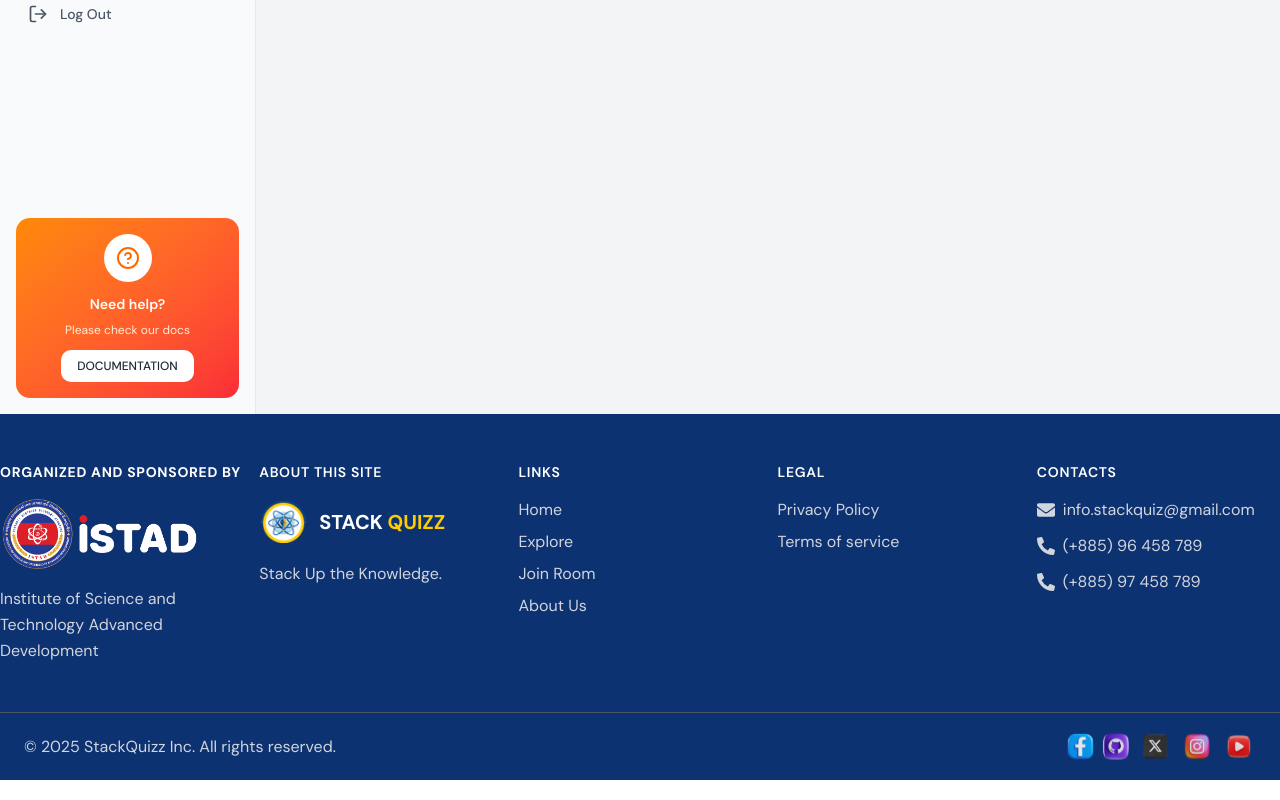
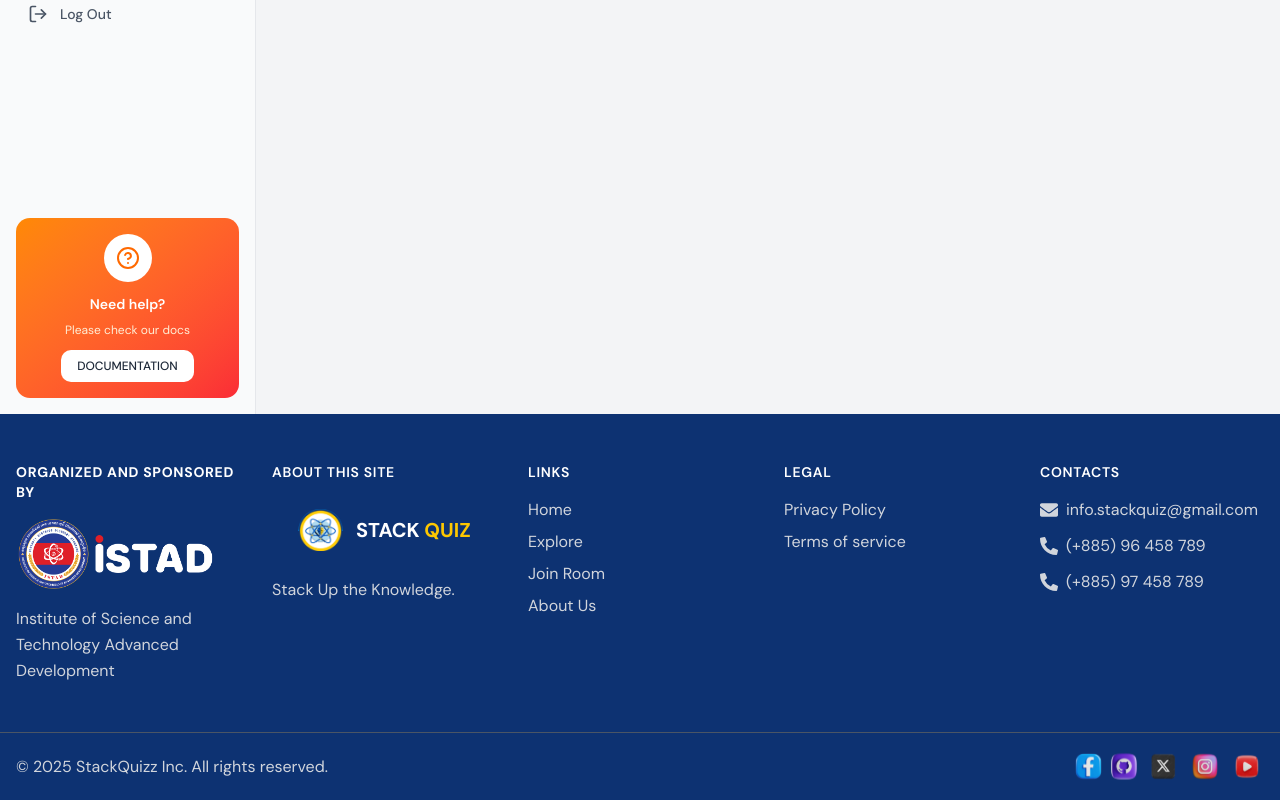
Before and after one commit to Kukseng/stackquiz, a Next.js app: page /dashboard in a window 1280 px wide. Shown: the part 386-1186 px from the top of the page. Built offline with nearby package versions, Linux system fonts and the light colour scheme.

Commit message:
Change ui

```diff
--- a/src/app/globals.css
+++ b/src/app/globals.css
@@ -130,6 +130,7 @@
 
 html {
   overflow-x: hidden;
+
 }
 
 /* secondary color */
--- a/src/components/about/EstablishmentSection.tsx
+++ b/src/components/about/EstablishmentSection.tsx
@@ -1,9 +1,7 @@
 "use client";
 
 import { useLanguage } from "@/context/LanguageContext";
-
 import { ContentSection } from "./ContentSection";
-
 import en from "@/locales/en.json";
 import kh from "@/locales/km.json";
 
--- a/src/components/about/Mentors.tsx
+++ b/src/components/about/Mentors.tsx
@@ -243,7 +243,7 @@ export function MentorsSection() {
               >
                 <div className="w-full h-full flex items-center justify-center">
                   <Image
-                    src="/instagram.png"
+                    src="/social_media_icon/telegram-logo.png"
                     alt="Instagram"
                     width={32}
                     height={32}
--- a/src/components/about/Mission.tsx
+++ b/src/components/about/Mission.tsx
@@ -1,9 +1,7 @@
 "use client";
 
 import { useLanguage } from "@/context/LanguageContext";
-
 import { ContentSection } from "./ContentSection";
-
 import en from "@/locales/en.json";
 import kh from "@/locales/km.json";
 
--- a/src/components/about/Team.tsx
+++ b/src/components/about/Team.tsx
@@ -91,7 +91,7 @@ export function TeamsSection() {
                 <Image src="/social_media_icon/github.svg" alt="GitHub" width={28} height={28} className="object-contain" />
               </a>
               <a href={member.socials.instagram} target="_blank" rel="noopener noreferrer">
-                <Image src="/instagram.png" alt="Instagram" width={28} height={28} className="object-contain" />
+                <Image src="/social_media_icon/telegram-logo.png" alt="Telegram" width={28} height={28} className="object-contain" />
               </a>
             </div>
           </motion.div>
--- a/src/components/about/Technology.tsx
+++ b/src/components/about/Technology.tsx
@@ -92,7 +92,7 @@ const SectionTitle = ({ children, className = "" }: { children: React.ReactNode,
                 whileHover={{ scale: 1.1, y: -10 }}
                 transition={{ type: "spring", stiffness: 300 }}
               >
-                <div className="w-20 h-20 mb-4 relative group-hover:drop-shadow-2xl transition-all duration-300">
+                <div className="w-40 h-20 m-4 relative group-hover:drop-shadow-2xl transition-all duration-300">
                   <Image
                     src={tech.image}
                     alt={tech.name}
@@ -100,9 +100,9 @@ const SectionTitle = ({ children, className = "" }: { children: React.ReactNode,
                     className="object-contain"
                   />
                 </div>
-                <span className="text-sm font-medium text-white/80 group-hover:text-white transition-colors">
+                {/* <span className="text-sm font-medium text-white/80 group-hover:text-white transition-colors">
                   {tech.name}
-                </span>
+                </span> */}
               </motion.div>
             ))}
           </div>
--- a/src/components/about/Vision.tsx
+++ b/src/components/about/Vision.tsx
@@ -1,9 +1,10 @@
 "use client";
+
 import { useLanguage } from "@/context/LanguageContext";
 import { ContentSection } from "./ContentSection";
-
 import en from "@/locales/en.json";
 import kh from "@/locales/km.json";
+
 export function VisionSection() {
   const { language } = useLanguage();
   const t = language === "en" ? en : kh;
--- a/src/components/explore/templates-section.tsx
+++ b/src/components/explore/templates-section.tsx
@@ -218,7 +218,7 @@ export default function ChallengeGrid() {
           />
         </div>
 
-        <select className="w-full md:w-auto text-white px-4 py-2 mt-4 md:mt-0 rounded-full border focus:outline-none focus:ring-2 focus:ring-blue-500">
+        <select className="w-full md:w-auto text-gray-500 px-4 py-2 mt-4 md:mt-0 rounded-full border focus:outline-none focus:ring-2 focus:ring-blue-500">
           <option>Select category</option>
           <option>Math</option>
           <option>Physical</option>
--- a/src/components/navbar_footer/FooterComponent.tsx
+++ b/src/components/navbar_footer/FooterComponent.tsx
@@ -4,9 +4,9 @@ import { FaEnvelope, FaPhoneAlt } from "react-icons/fa";
 
 export default function Footer() {
   return (
-    <footer className="w-screen bg-footer text-white relative left-1/2 right-1/2 -ml-[50vw] -mr-[50vw]">
+    <footer className="w-full bg-footer text-white">
       {/* Main Footer Content */}
-      <div className="max-w-7xl mx-auto py-12 grid grid-cols-1 md:grid-cols-5 gap-4 text-center md:text-left">
+      <div className="max-w-7xl mx-auto px-4 py-12 grid grid-cols-1 md:grid-cols-5 gap-8 text-center md:text-left">
         {/* Organized and Sponsored By */}
         <div className="space-y-4">
           <h3 className="text-sm font-bold uppercase tracking-wider text-white">
@@ -17,7 +17,7 @@ export default function Footer() {
               src="/istad-logo-white.png"
               width={200}
               height={150}
-              alt="Logo"
+              alt="ISTAD Logo"
             />
           </div>
           <p className="text-[16px] text-gray-300 leading-relaxed">
@@ -25,18 +25,21 @@ export default function Footer() {
           </p>
         </div>
 
-        {/* About This Site */}
+        {/* About This Site - Aligned with Signup Button */}
         <div className="space-y-4">
           <h3 className="text-sm font-semibold uppercase tracking-wider text-white">
             ABOUT THIS SITE
           </h3>
-          <div className="flex items-center justify-center md:justify-start space-x-3">
-            <div className="w-12 h-12 flex items-center justify-center">
-              <Image src="/logo-sq.png" width={45} height={45} alt="logo" />
-            </div>
-            <div>
-              <div className="text-xl font-bold">
-                STACK <span className="text-yellow">QUIZZ</span>
+          {/* Logo container aligned to match navbar signup button position */}
+          <div className="flex items-center justify-center md:justify-start">
+            <div className="flex items-center space-x-3 px-6 py-2">
+              <div className="w-12 h-12 flex items-center justify-center">
+                <Image src="/logo-sq.png" width={45} height={45} alt="StackQuiz Logo" />
+              </div>
+              <div>
+                <div className="text-xl font-bold">
+                  STACK <span className="text-yellow-400">QUIZ</span>
+                </div>
               </div>
             </div>
           </div>
@@ -80,7 +83,7 @@ export default function Footer() {
         </div>
 
         {/* Contacts */}
-        <div className="space-y-4 text-center md:text-left">
+        <div className="space-y-4">
           <h3 className="text-sm font-semibold uppercase tracking-wider text-white">
             CONTACTS
           </h3>
@@ -109,40 +112,45 @@ export default function Footer() {
 
       {/* Bottom Section */}
       <div className="w-full border-t border-gray-600 py-4">
-        <div className="max-w-7xl mx-auto px-6 flex flex-col md:flex-row justify-center md:justify-between items-center space-y-4 md:space-y-0 text-center md:text-left">
+        <div className="max-w-7xl mx-auto px-4 flex flex-col md:flex-row justify-center md:justify-between items-center space-y-4 md:space-y-0">
           <div className="text-[16px] text-gray-300">
             © 2025 StackQuizz Inc. All rights reserved.
           </div>
-          <div className="flex justify-center md:justify-start space-x-2">
+          <div className="flex justify-center space-x-2">
             <Image
               src="/social_media_icon/fb.svg"
               width={27}
               height={28}
               alt="Facebook"
+              className="hover:opacity-80 transition-opacity"
             />
             <Image
               src="/social_media_icon/github.svg"
               width={28}
               height={30}
               alt="Github"
+              className="hover:opacity-80 transition-opacity"
             />
             <Image
               src="/social_media_icon/twitter.svg"
               width={34}
               height={34}
               alt="Twitter"
+              className="hover:opacity-80 transition-opacity"
             />
             <Image
               src="/social_media_icon/ig.svg"
               width={34}
               height={34}
               alt="Instagram"
+              className="hover:opacity-80 transition-opacity"
             />
             <Image
               src="/social_media_icon/youtube.svg"
               width={34}
               height={34}
               alt="Youtube"
+              className="hover:opacity-80 transition-opacity"
             />
           </div>
         </div>
```
Also changed, not shown: public/social_media_icon/telegram-logo.png (added), 1 other file (tests, documents, lock files or other folders).
